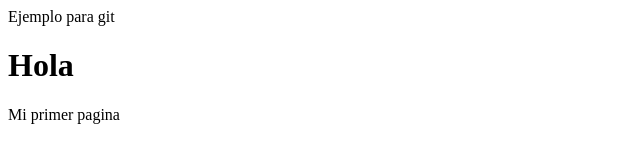
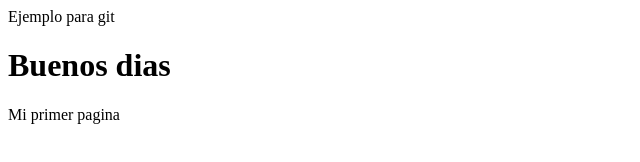
Before and after one commit to marlenecerda/marlenecerda.github.io, a plain HTML site: page index.html in a window 1280 px wide. Shown: the whole page, without its empty margins (0-640 px from the left). Drawn offline with Linux system fonts and the light colour scheme.

Commit message:
Actualizacion del index

```diff
--- a/index.html
+++ b/index.html
@@ -9,7 +9,7 @@
 </head>
 
 <body>
-    <h1>Hola</h1>
+    <h1>Buenos dias</h1>
     <p>Mi primer pagina</p>
 </body>
 </html>
```
